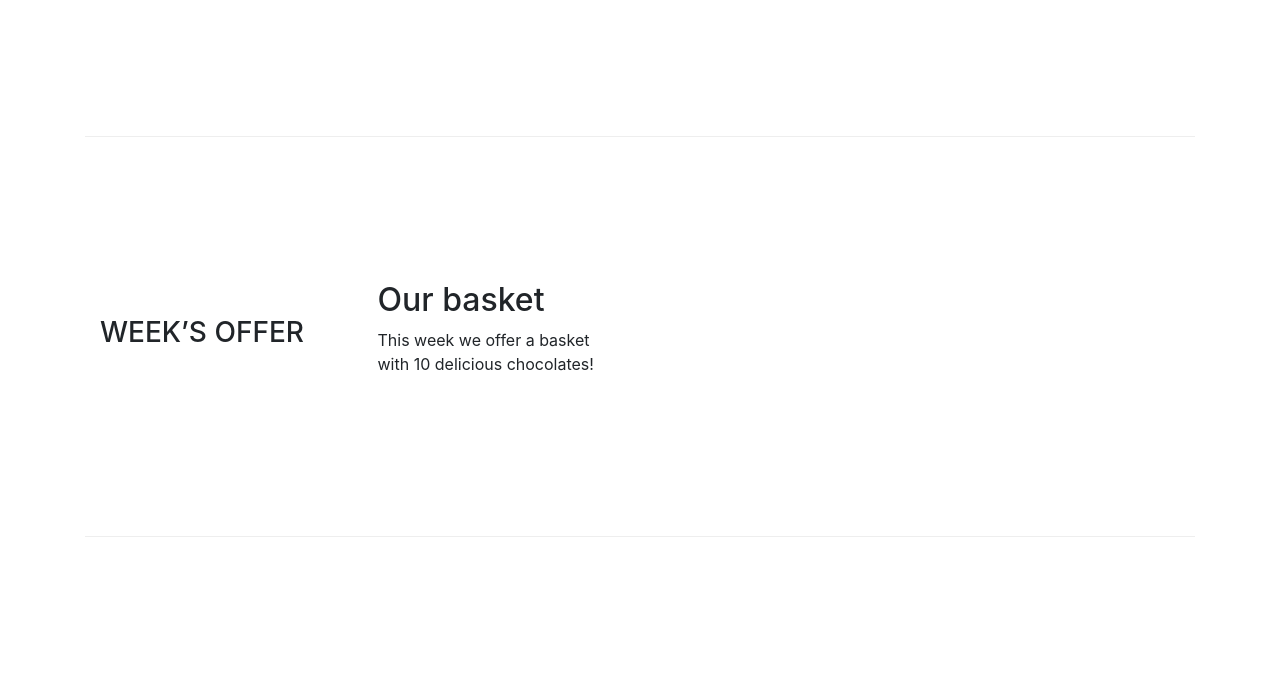
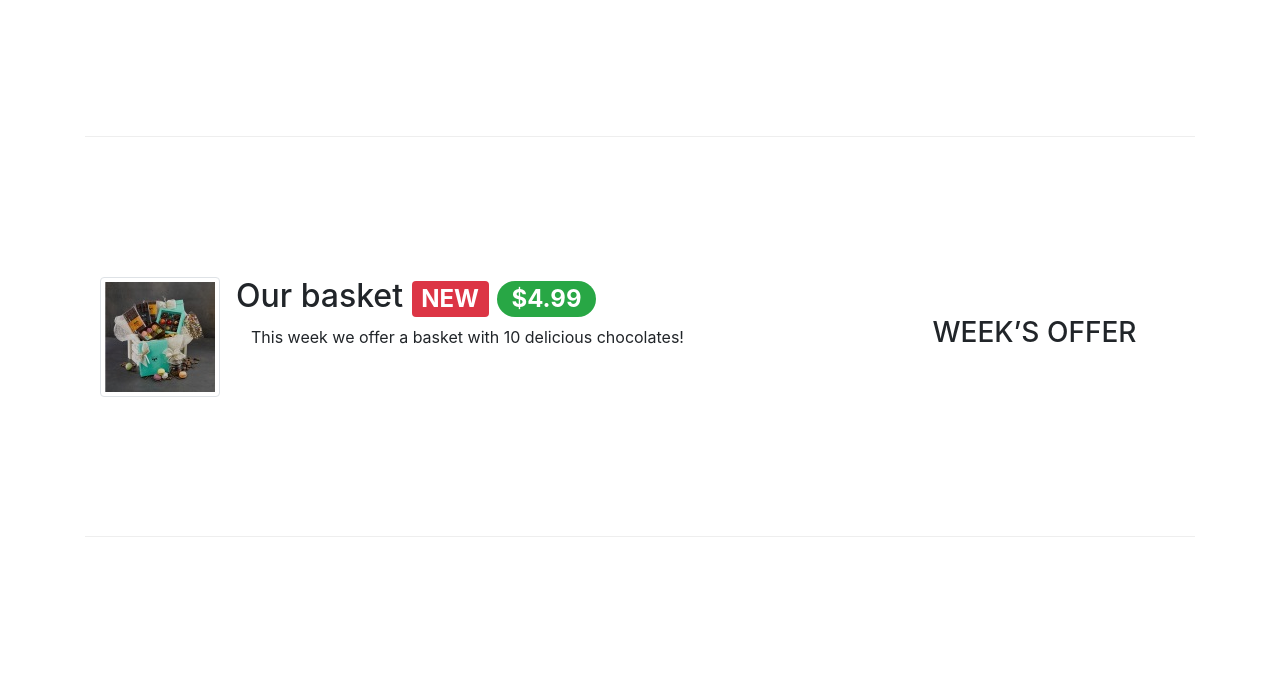
Before and after one commit to samadrezaei/leChocolat-1, a plain HTML site: page index.html in a window 1280 px wide. Shown: the part 576-1250 px from the top of the page. Drawn offline with nearby package versions, Linux system fonts and the light colour scheme.

Commit message:
Bootstrap Assignment 4 Task

```diff
--- a/index.html
+++ b/index.html
@@ -67,6 +67,7 @@
             <div class="col-sm-4 col-md-3">
                 <h3>Our famous chocolates</h3>
             </div>
+            <div class="col-sm col-md">
                 <div class="media">
                     <img class="d-flex mr-3 img-thumbnail align-self-center" src="images/dark85.jpg" alt="85% DARK CHOCOLATE">
                     <div class="media-body">
@@ -78,17 +79,26 @@
                     </div>
                 </div>
             </div>
+        </div>
 
         <!--second row-->
-        <div class="row row-content align-items-center">
+        <div class="row flex-row-reverse row-content align-items-center">
             <div class="col-sm-4 col-md-3">
                 <h3>WEEK’S OFFER</h3>
             </div>
-            <div class="col-sm-4 col-md-3">
-                <h2>Our basket</h2>
-                <p>This week we offer a basket with 10 delicious chocolates! </p>
+            <div class="col-sm col-md">
+                <div class="media">
+                    <img class="d-flex mr-3 img-thumbnail align-self-center" src="images/promotion.jpg" alt="85% DARK CHOCOLATE">
+                    <div class="media-body">
+                        <h2 class="mt-0">Our basket
+                            <span class="badge badge-danger">NEW</span>
+                            <span class="badge badge-pill badge-success">$4.99</span></h2>
+                        <p class="col d-none d-md-block">This week we offer a basket with 10 delicious chocolates!</p>
                     </div>
                 </div>
+            </div>
+        </div>
+
 
         <!--third row-->
         <div class="row flex-row-reverse row-content align-items-center">
```
Lines whose indentation alone changed are shown as unchanged.
